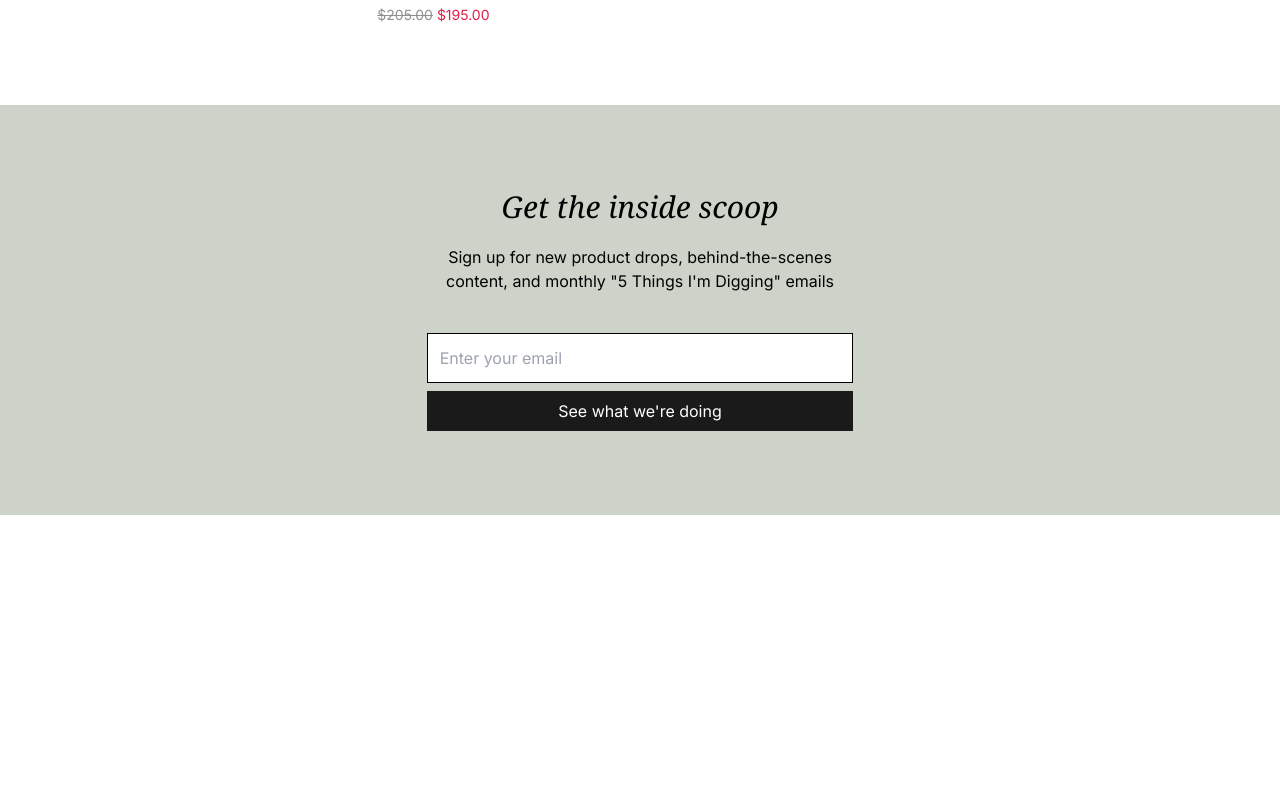
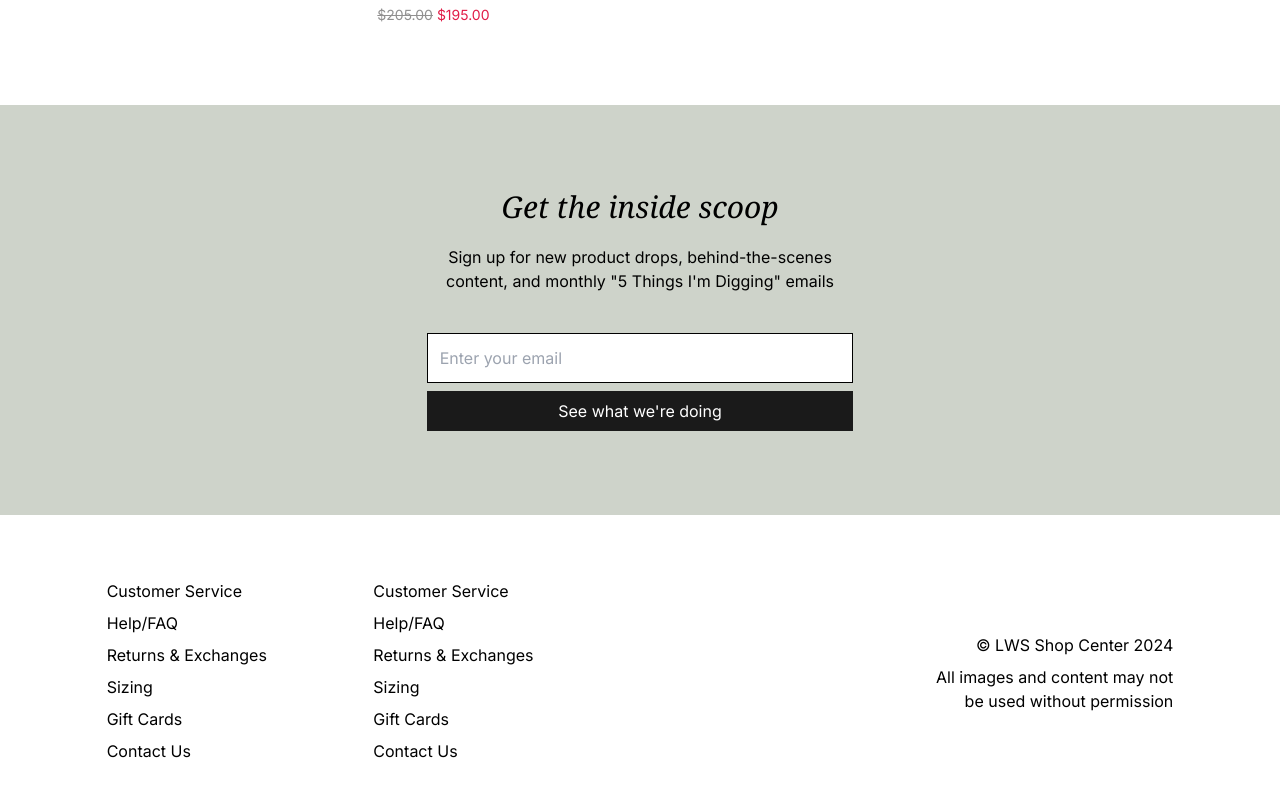
Before and after one commit to tanmoypaul1005/lws-rnext-assigment-6, a Next.js app: page / in a window 1280 px wide. Shown: the part 1699-2496 px from the top of the page. Before the commit the page ends 2214 px from the top, so only its background shows below. Built offline with nearby package versions, Linux system fonts and the light colour scheme.

Commit message:
Add Footer component to layout

```diff
--- /dev/null
+++ b/app/components/Footer.jsx
@@ -0,0 +1,34 @@
+import React from 'react'
+
+const Footer = () => {
+    return (
+        <footer className="flex flex-wrap items-center justify-between w-11/12 py-10 mx-auto lg:w-10/12 lg:py-16">
+        <div className="w-6/12 lg:w-3/12">
+          <p>Customer Service</p>
+          <button className="block mt-2">Help/FAQ</button>
+          <button className="block mt-2">Returns & Exchanges</button>
+          <button className="block mt-2">Sizing</button>
+          <button className="block mt-2">Gift Cards</button>
+          <button className="block mt-2">Contact Us</button>
+        </div>
+        <div className="w-6/12 lg:w-3/12">
+          <p>Customer Service</p>
+          <button className="block mt-2">Help/FAQ</button>
+          <button className="block mt-2">Returns & Exchanges</button>
+          <button className="block mt-2">Sizing</button>
+          <button className="block mt-2">Gift Cards</button>
+          <button className="block mt-2">Contact Us</button>
+        </div>
+        <div className="w-full mt-10 lg:w-6/12 lg:mt-1">
+          <div className="flex items-center justify-end gap-5">
+            <div className="lg:w-[250px]">
+              <span className="block text-center lg:text-right">© LWS Shop Center 2024</span>
+              <p className="mt-2 text-center lg:text-right">All images and content may not be used without permission</p>
+            </div>
+          </div>
+        </div>
+      </footer>
+    )
+}
+
+export default Footer
--- a/app/layout.js
+++ b/app/layout.js
@@ -1,6 +1,7 @@
 import { Inter } from "next/font/google";
 import "./globals.css";
 import Image from "next/image";
+import Footer from "./components/Footer";
 const inter = Inter({ subsets: ["latin"] });
 
 export const metadata = {
@@ -40,6 +41,8 @@
         </nav>
 
         {children}
+
+        <Footer/>
       </body>
     </html>
   );
```
